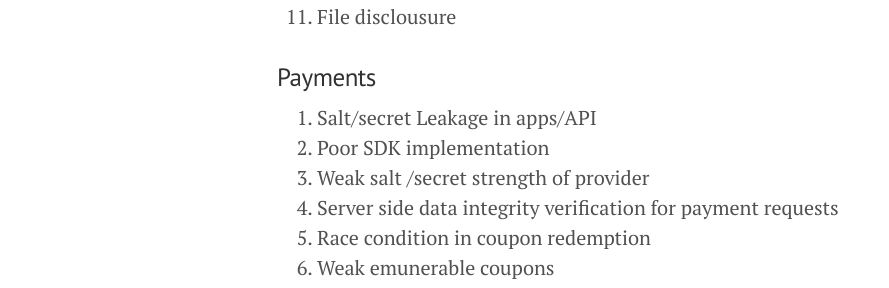
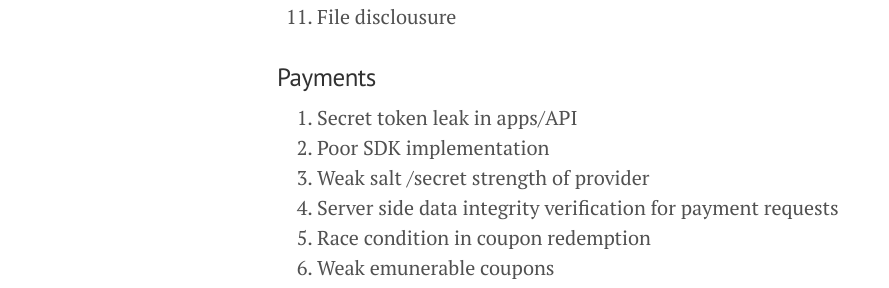
Before and after one commit to FallibleInc/blog, a Jekyll site: the page built from _posts/2016-01-30-indian-startups-security-report-scoring-paramters.md, in a window 1280 px wide and 900 px high, scrolled down 1197 px. Shown: the part 156-444 px from the top of the window, without its empty margins (3-892 px from the left). Built offline with Jekyll 4.4.1, drawn with Linux system fonts in a browser that asks for light colours; comment, search, counter and statistics services are not loaded.

Commit message:
publishing list of bugs

```diff
--- a/_posts/2016-01-30-indian-startups-security-report-scoring-paramters.md
+++ b/_posts/2016-01-30-indian-startups-security-report-scoring-paramters.md
@@ -43,7 +43,7 @@ The following types of bugs were used while ranking startups and their systems f
 
 ### Payments
 
-29. Salt/secret Leakage in apps/API
+29. Secret token leak in apps/API
 30. Poor SDK implementation
 31. Weak salt /secret strength of provider
 32. Server side data integrity verification for payment requests
```
